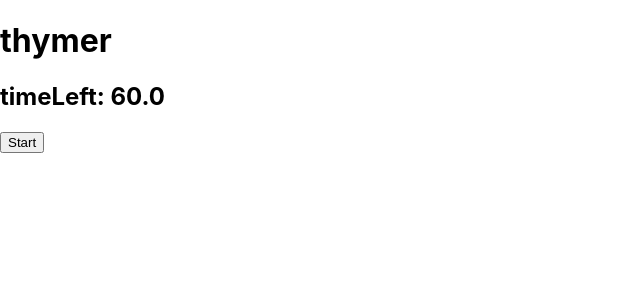
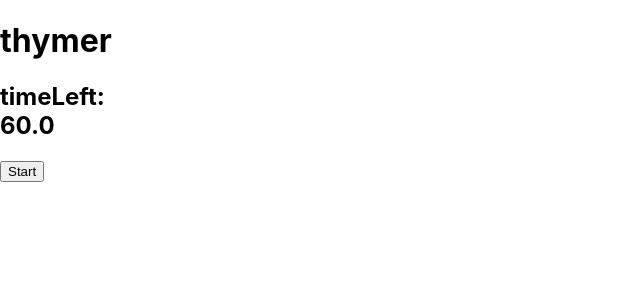
Before and after one commit to villama/thymer, a React (Create React App) app: page / in a window 1280 px wide. Shown: the top 300 px of the page, without its empty margins (0-640 px from the left). Built offline with nearby package versions, Linux system fonts and the light colour scheme.

Commit message:
Better tests

```diff
--- a/src/components/timer.jsx
+++ b/src/components/timer.jsx
@@ -15,8 +15,11 @@ class Timer extends Component {
   render() {
     return (
       <div>
-        <h2>timeLeft: {(this.state.timeLeft / 1000).toFixed(1)}</h2>
-        <button onClick={this.timerButtonClicked} name="butt">
+        <h2>
+          timeLeft:
+          <div name="timeLeft">{(this.state.timeLeft / 1000).toFixed(1)}</div>
+        </h2>
+        <button onClick={this.timerButtonClicked} name="timer-button">
           {this.state.buttonLabel}
         </button>
       </div>
```
Also changed, not shown: 2 other files (tests, documents, lock files or other folders).
